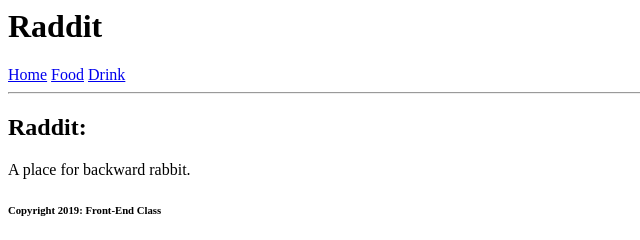
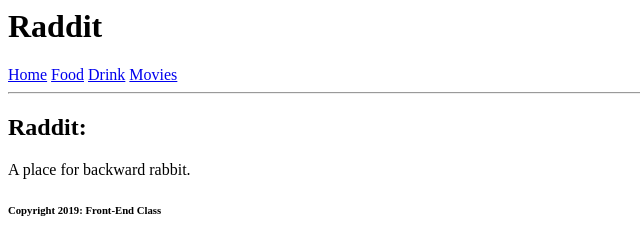
Before and after one commit to Hollenfeuer1/raddit, a plain HTML site: page index.html in a window 1280 px wide. Shown: the full height of the page, 0-640 px from the left. Drawn offline with Linux system fonts and the light colour scheme.

Commit message:
added movies

```diff
--- a/index.html
+++ b/index.html
@@ -7,6 +7,7 @@
 	<a href="index.html">Home</a>
 	<a href="food.html">Food</a>
 	<a href="drink.html">Drink</a>
+	<a href="movies.html">Movies</a>
 
 	<br />
 	<hr />
```
